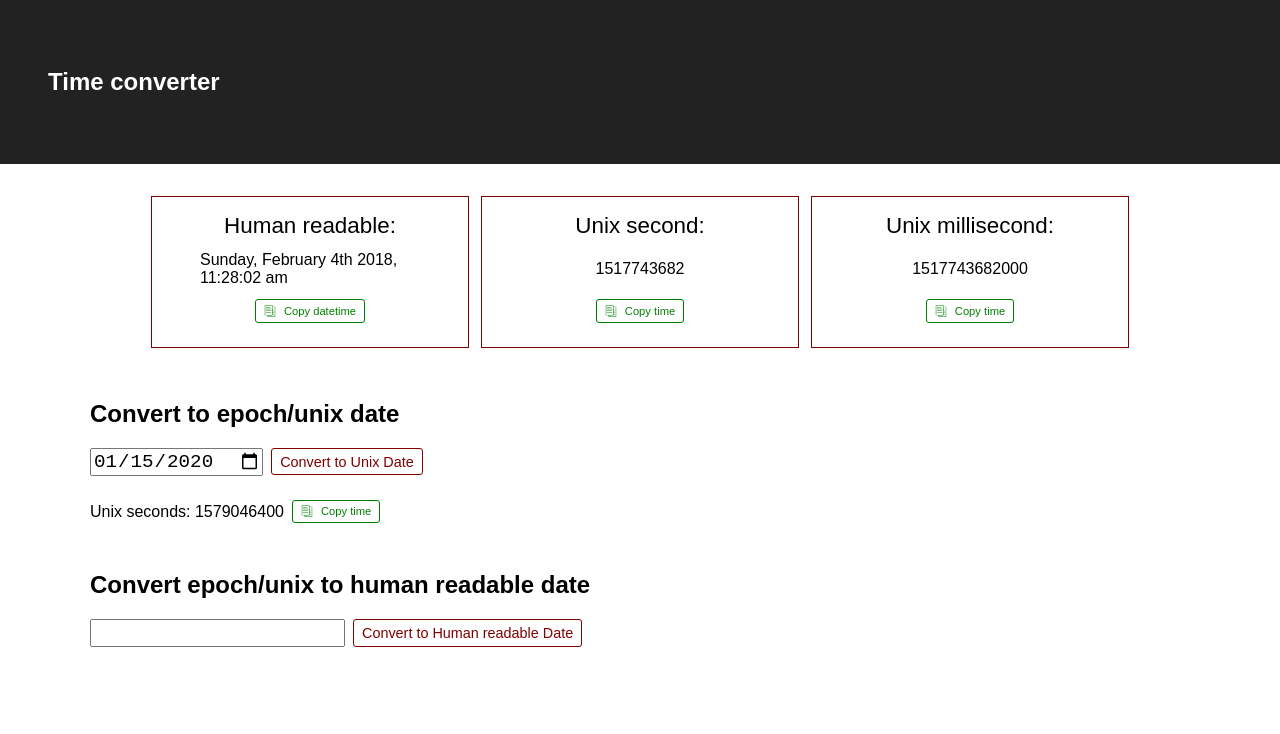
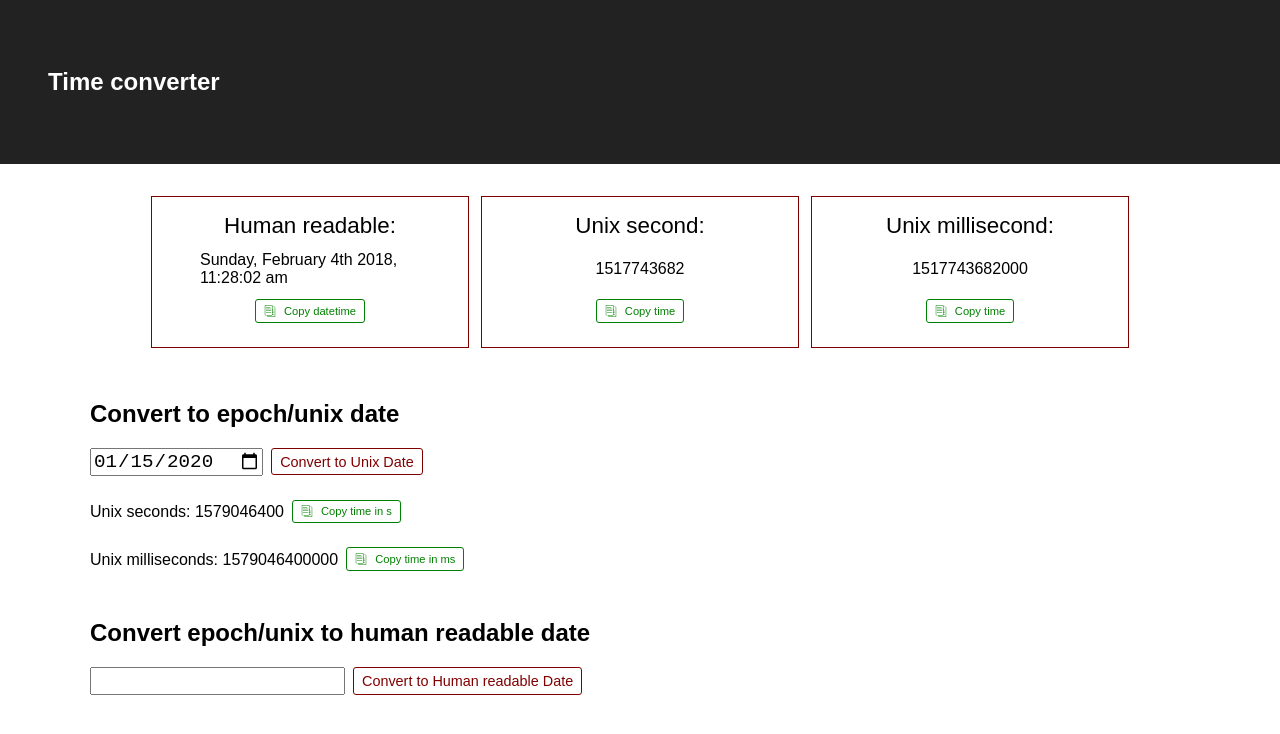
Before and after one commit to katrin-k/time-converter, a React (Create React App) app: page / in a window 1280 px wide. Both pictures are taken after typing "2020-01-15" into the empty fields and a click on the button "Convert to Unix Date". Shown: the top 734 px of the page. Built offline with nearby package versions, Linux system fonts and the light colour scheme.

Commit message:
convert human to ms

```diff
--- a/src/HumanToUnix.js
+++ b/src/HumanToUnix.js
@@ -16,10 +16,8 @@ export default class HumanToUnix extends Component {
   render() {
 
     const {unixDate} = this.state
-    const unixSeconds = unixDate ? unixDate : null
-    // const unixMilliseconds = unixDate ? moment(unixDate).valueOf() : null
-
-    console.log("this.state.inputValue", this.state.inputValue)
+    const unixSeconds = unixDate ? moment(unixDate).unix() : null
+    const unixMilliseconds = unixDate ? moment(unixDate).valueOf() : null
 
     return <section>
       <h2>Convert to epoch/unix date</h2>
@@ -29,10 +27,16 @@ export default class HumanToUnix extends Component {
         <Button value="Convert to Unix Date" />
       </form>
       {unixDate
-      ? <p className="result-line" >
-          <span className="result-span" >Unix seconds: {unixSeconds}</span><Copybutton copytext={unixSeconds} buttonText="time" />
-          {/* <p>Unix milliseconds: {unixMilliseconds}</p><Copybutton copytext={unixMilliseconds} /> */}
-        </p>
+      ? <div className="result-block">
+          <p className="result-line" >
+            <span className="result-span" >Unix seconds: {unixSeconds}</span>
+            <Copybutton copytext={unixSeconds} buttonText="time in s" />
+          </p>
+          <p className="result-line" >
+            <span className="result-span" >Unix milliseconds: {unixMilliseconds}</span>
+            <Copybutton copytext={unixMilliseconds} buttonText="time in ms" />
+          </p>
+        </div>
       : null}
     </section>
   }
@@ -43,14 +47,14 @@ export default class HumanToUnix extends Component {
 
 
   convertToUnixDate = (e) => {
-
     e.preventDefault()
-    // const convertedDate = moment(this.state.inputValue, moment.HTML5_FMT.DATETIME_LOCAL).unix()
-    const convertedDate = moment(this.state.inputValue, moment.HTML5_FMT.DATE).unix()
-    console.log("convertedDate", convertedDate)
-    this.setState({unixDate: convertedDate})
+    this.setState({unixDate: this.state.inputValue})
   }
 }
 
+
+    // const convertedDate = moment(this.state.inputValue, moment.HTML5_FMT.DATETIME_LOCAL).unix()
+    // const convertedDate = moment(this.state.inputValue, moment.HTML5_FMT.DATE).unix()
+
 // Fallback for when native date input is not allowed https://developer.mozilla.org/en-US/docs/Web/HTML/Element/input/date
 // how to do that in react?
```
